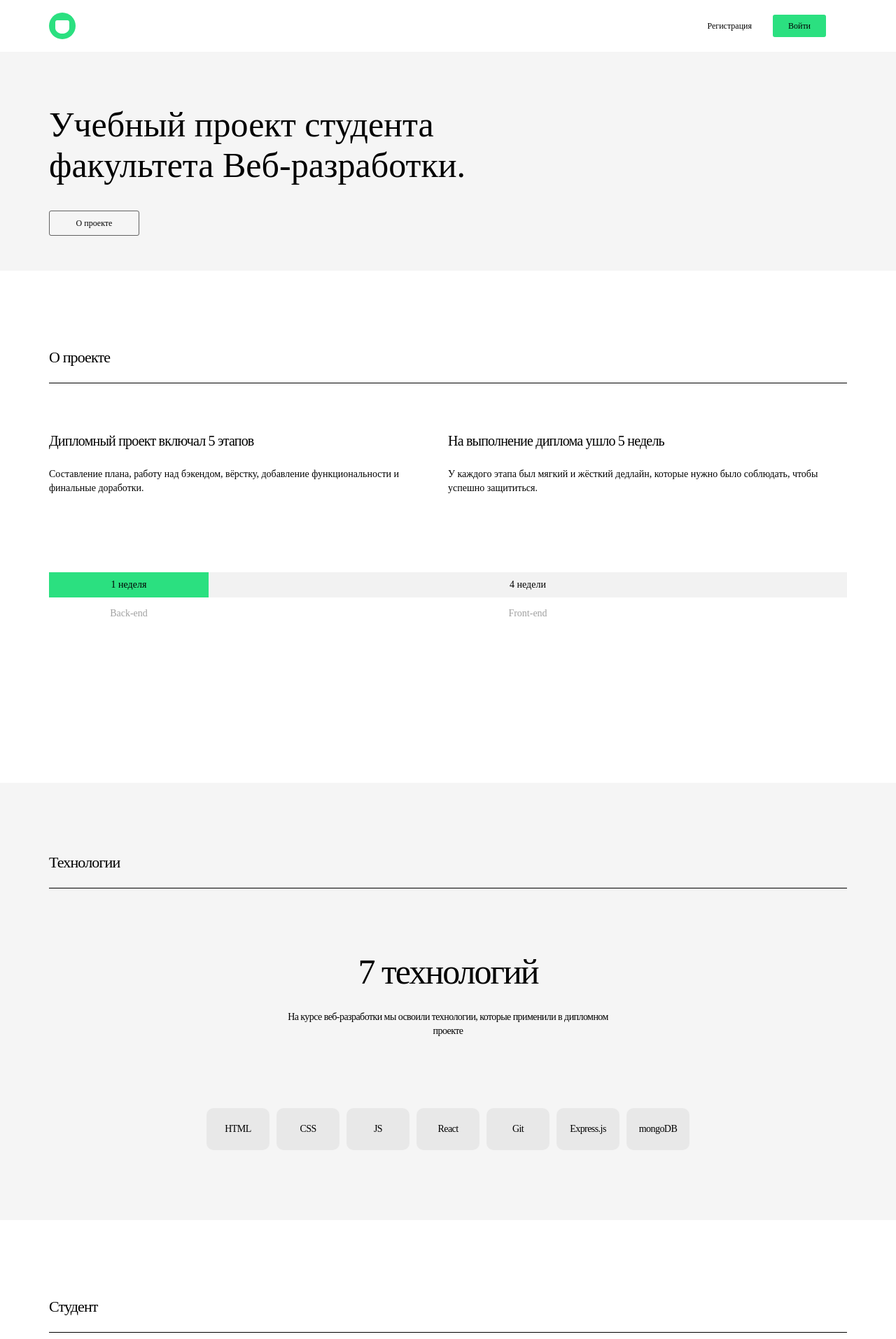
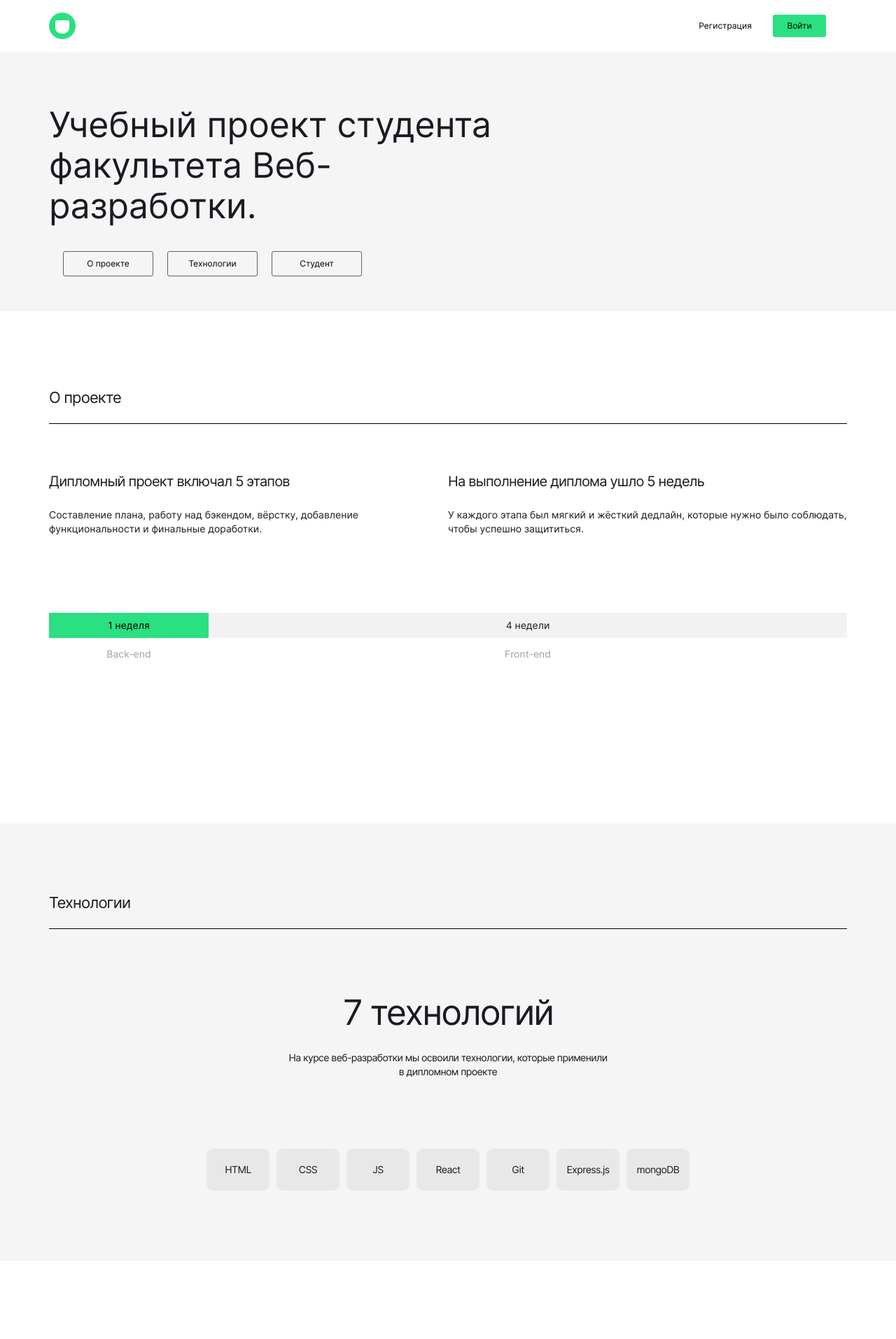
Before and after one commit to bmstustudent/movies-explorer-frontend, a React (Create React App) app: page / in a window 1280 px wide. Shown: the top 1914 px of the page at 70% size. Built offline with nearby package versions, Linux system fonts and the light colour scheme.

Commit message:
fix: подправил кнопки, подключил шрифты

```diff
--- a/src/components/AboutMe/AboutMe.js
+++ b/src/components/AboutMe/AboutMe.js
@@ -4,7 +4,7 @@ import './AboutMe.css';
 import photo from '../../images/my-photo.jpg';
 
 const AboutMe = ({ children }) => (
-    <Section sectionClass="about-me" sectionTitleClass="about-me__title" sectionTitle="Студент">
+    <Section sectionClass="about-me" sectionTitleClass="about-me__title" sectionTitle="Студент" id="student">
         <div className="about-me__two-columns">
             <div className="about-me__left-column">
                 <h3 className="about-me__name">Виталий</h3>
--- a/src/components/App/App.css
+++ b/src/components/App/App.css
@@ -0,0 +1,15 @@
+.page {
+    font-family: 'Inter', Arial, sans-serif;
+    background-color: #FFFFFF;
+    color: #1A1B22;
+    font-weight: 400;
+    font-size: 18px;
+    line-height: 1.33;
+    margin: 0;
+    -webkit-font-smoothing: antialiased;
+    -moz-osx-font-smoothing: grayscale;
+    -webkit-text-size-adjust: 100%;
+    -ms-text-size-adjust: 100%;
+    -moz-text-size-adjust: 100%;
+    text-rendering: optimizeLegibility;
+  }
--- a/src/components/App/App.js
+++ b/src/components/App/App.js
@@ -12,7 +12,8 @@ import './App.css';
 
 const App = () => (
     <>
-        <Switch>
+    <div className="page">
+    <Switch>
             <Route exact path="/">
                 <Main />
             </Route>
@@ -36,7 +37,8 @@ const App = () => (
             </Route>
         </Switch>
         <Footer />
-    </>
+        </div>
+      </>
 );
 
 export default App;
--- a/src/components/NavTab/NavTab.js
+++ b/src/components/NavTab/NavTab.js
@@ -1,8 +1,14 @@
 import React from 'react';
 import './NavTab.css';
 
-const NavTab = ({ className }) => (
-  <a href="#about-project" className={className}>
+const NavTab = () => (
+  <a href="#about-project">
+    <button className="nav-tab">О проекте</button>
+  </a>,
+  <a href="#about-project">
+  <button className="nav-tab">О проекте</button>
+</a>,
+<a href="#about-project">
     <button className="nav-tab">О проекте</button>
   </a>
 );
--- a/src/components/Portfolio/Portfolio.js
+++ b/src/components/Portfolio/Portfolio.js
@@ -6,13 +6,13 @@ const Portfolio = () => (
     <h3 className="portfolio__title">Портфолио</h3>
     <ul className="portfolio__list">
       <li className="portfolio__list-item">
-        <a className="portfolio__link" href="https://bmstustudent.github.io/how-to-learn/">Статичный сайт</a>
+        <a className="portfolio__link" target="blank" href="https://bmstustudent.github.io/how-to-learn/">Статичный сайт</a>
       </li>
       <li className="portfolio__list-item">
-        <a className="portfolio__link" href="https://bmstustudent.github.io/russian-travel/">Адаптивный сайт</a>
+        <a className="portfolio__link" target="blank" href="https://bmstustudent.github.io/russian-travel/">Адаптивный сайт</a>
       </li>
       <li className="portfolio__list-item">
-        <a className="portfolio__link" href="https://mestobm.students.nomoreparties.xyz/">Одностраничное приложение</a>
+        <a className="portfolio__link" target="blank" href="https://mestobm.students.nomoreparties.xyz/">Одностраничное приложение</a>
       </li>
     </ul>
   </div>
--- a/src/components/Promo/Promo.css
+++ b/src/components/Promo/Promo.css
@@ -24,3 +24,19 @@
 .promo__nav-tab {
   margin-bottom: 25px;
 }
+
+.nav-tab {
+  box-sizing: border-box;
+  border: 1px solid rgba(0, 0, 0, .6);
+  border-radius: 3px;
+  width: 129px;
+  height: 36px;
+  font-size: 12px;
+  line-height: 16px;
+  background: transparent;
+  margin-left: 20px;
+}
+
+.nav-tab:hover {
+  cursor: pointer;
+}
--- a/src/components/Promo/Promo.js
+++ b/src/components/Promo/Promo.js
@@ -1,11 +1,18 @@
 import React from 'react';
-import NavTab from '../NavTab/NavTab';
 import './Promo.css';
 
 const Promo = () => (
   <section className="promo">
     <h1 className="promo__title">Учебный проект студента факультета Веб-разработки.</h1>
-    <NavTab className="promo__nav-tab" />
+    <a href="#about-project">
+    <button className="nav-tab">О проекте</button>
+  </a>
+  <a href="#techs">
+    <button className="nav-tab">Технологии</button>
+  </a>
+  <a href="#student">
+    <button className="nav-tab">Студент</button>
+  </a>
   </section>
 );
 
```
Also changed, not shown: src/components/NotFound/NotFound.js (line endings or trailing spaces), 1 other file (tests, documents, lock files or other folders).
